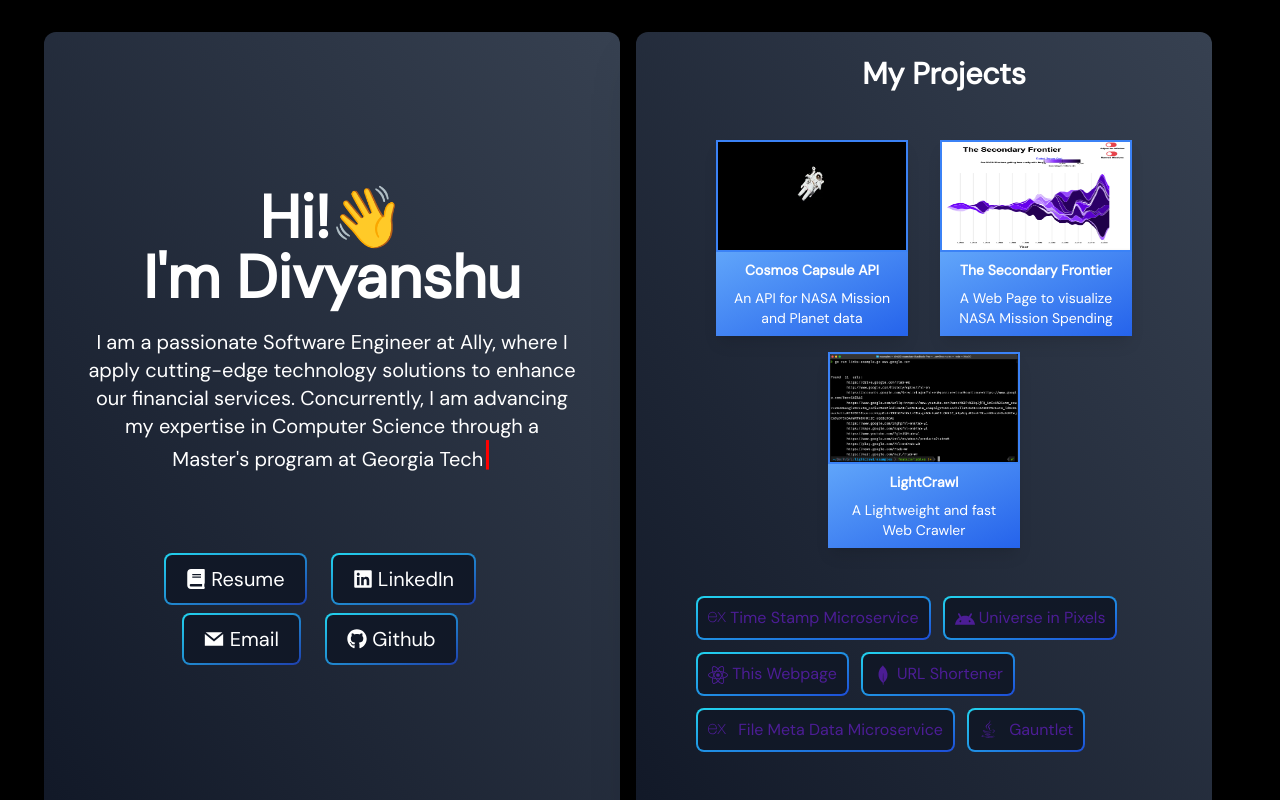
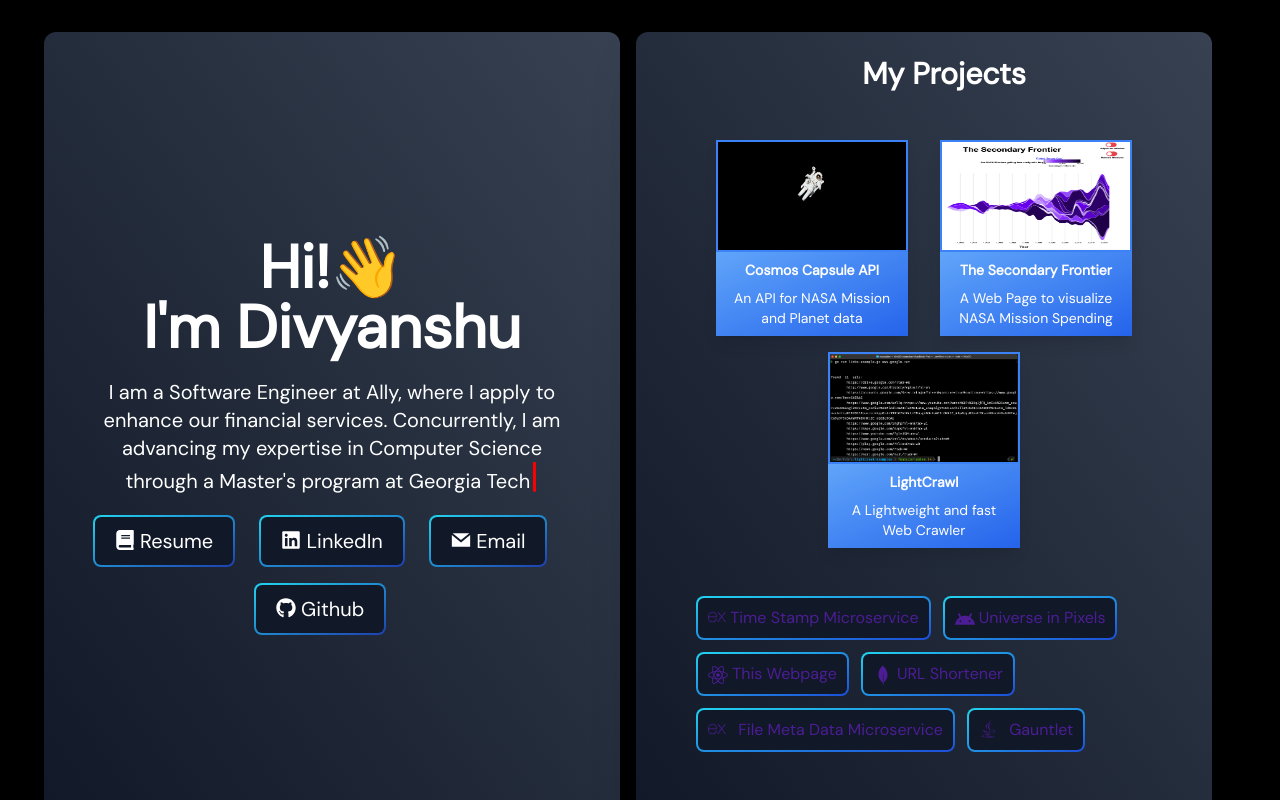
Before and after one commit to divpatel10/divyanshupatel.me, a React (Create React App) app: page / in a window 1280 px wide. Shown: the top 800 px of the page. Built offline with nearby package versions, Linux system fonts and the light colour scheme; the HTML template or start-up script is replaced by a standard one.

Commit message:
updated information

```diff
--- a/src/components/AboutMe.js
+++ b/src/components/AboutMe.js
@@ -15,22 +15,36 @@
             text-white shadow-2xl rounded-xl mx-5 mb-8 mt-8
             flex-1 md:mb-0 md:w-[45%] md:-ml-1 sm:flex-initial">
 
-                <h1 class='anim-slide-up text-4xl sm:text-6xl  leading-relaxed font-semibold mt-6'>
-                    Hi!👋 <br />I'm Divyanshu
-                </h1>
-                <p class='anim-slide-up text-xl sm:text-xl pt-1 pb-4 px-5 mt-4 w-auto inline-block border-b-1 text-ellipsis' >
-                I am a passionate Software Engineer at Ally, where I apply cutting-edge technology solutions to enhance our financial services. Concurrently, I am advancing my expertise in Computer Science through a Master's program at Georgia Tech
-                    <span class = "cursor" data-reactid="12">|</span>
-                </p>
+            <h1 class='anim-slide-up text-4xl sm:text-6xl  leading-relaxed font-semibold mt-6'>
+                Hi!👋 <br />I'm Divyanshu
+            </h1>
+            <p class='anim-slide-up text-xl sm:text-xl pt-1 pb-4 px-5 mt-4 w-auto inline-block border-b-1 text-ellipsis' >
+                I am a Software Engineer at Ally, where I apply to enhance our financial services. Concurrently, I am advancing my expertise in Computer Science through a Master's program at Georgia Tech
+                <span class="cursor" data-reactid="12">|</span>
+            </p>
 
-                <div class='anim-fade-in my-2 flex flex-wrap justify-center -m-1 relative mt-12 p-4 sm:px-10'>
+            {/* <div class='anim-fade-in my-1 flex flex-wrap justify-center -m-1 relative mt-12 p-4 sm:px-10'>
                     <Tags title="Resume" onclick={require("../files/resume.pdf")} isMain={true} icon={<FaBook class="inline-block text-md -mt-1" />} />
                     <Tags title="LinkedIn" onclick={LINKED_URL} isMain={true} icon={<FaLinkedin class=" inline-block text-md -mt-1" />} />
                     <Tags title="Email" onclick={EMAIL_ID} isMain={true} icon={<GrMail class=" inline-block text-md -mt-1" />} />
                     <Tags title="Github" onclick={GITHUB_URL} isMain={true} icon={<FaGithub class=" inline-block text-md -mt-1" />} />
+                </div> */}
 
+            <div class='flex justify-center items-center flex-wrap sm:px-5'>
+                <div class='w-auto flex-none my-1'>
+                    <Tags title="Resume" onclick={require("../files/resume.pdf")} isMain={true} icon={<FaBook class="inline-block text-md -mt-1" />} />
+                </div>
+                <div class='w-auto flex-none my-1'>
+                    <Tags title="LinkedIn" onclick={LINKED_URL} isMain={true} icon={<FaLinkedin class="inline-block text-md -mt-1" />} />
+                </div>
+                <div class='w-auto flex-none my-1'>
+                    <Tags title="Email" onclick={EMAIL_ID} isMain={true} icon={<GrMail class="inline-block text-md -mt-1" />} />
+                </div>
+                <div class='w-auto flex-none my-1'>
+                    <Tags title="Github" onclick={GITHUB_URL} isMain={true} icon={<FaGithub class="inline-block text-md -mt-1" />} />
                 </div>
             </div>
+        </div>
 
     );
 }
--- a/src/components/ProjectCard.js
+++ b/src/components/ProjectCard.js
@@ -1,8 +1,8 @@
 import React from "react"
 
-function openWindow(url){
+function openWindow(url) {
   const link = document.createElement('a');
-        if(url != ""){
+  if (url !== "") {
     link.href = url;
 
     link.target = '_blank';
@@ -12,10 +12,10 @@
   }
 }
 
-function ProjectCard({img, title,  link, description}) {
+function ProjectCard({ img, title, link, description }) {
   return (
     <div class="anim-slide-up inline-block items-center justify-center min-w-[30%] px-4 py-2"
-  onClick={ e => {
+      onClick={e => {
         e.preventDefault();
         openWindow(link);
       }
--- a/src/components/Tags.js
+++ b/src/components/Tags.js
@@ -2,7 +2,7 @@
 
 function openWindow(url) {
     const link = document.createElement('a');
-    if (url != "") {
+    if (url !== "") {
         link.href = url;
 
         link.target = '_blank';
@@ -14,7 +14,7 @@
 
 const Tags = ({ icon, title, onclick = "", isMain = false }) => {
     if (isMain) return (
-        <a
+        <a // eslint-disable-next-line
             class="anim-slide-up relative inline-flex items-center justify-center p-0.5
              mb-2 overflow-hidden text-xl mr-6 font-medium
               rounded-lg group bg-gradient-to-br from-cyan-400 to-blue-800
```
Also changed, not shown: 16 other files (tests, documents, lock files or other folders). Lines whose indentation alone changed are shown as unchanged.
